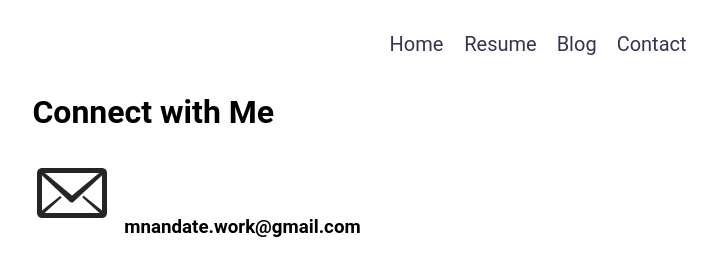
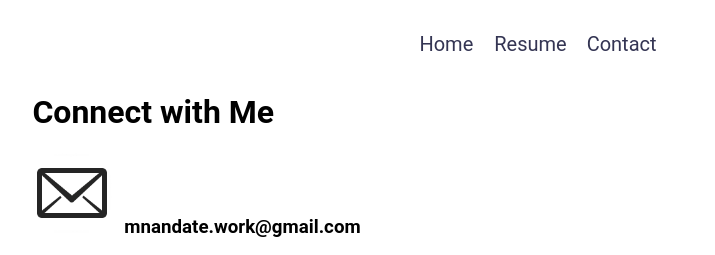
Before and after one commit to masatonandate/masato_website, a plain HTML site: page contact.html in a window 1280 px wide. Shown: the top 255 px of the page, without its empty margins (102-817 px from the left). Drawn offline with Linux system fonts and the light colour scheme.

Commit message:
commented out blog section

```diff
--- a/contact.html
+++ b/contact.html
@@ -9,7 +9,7 @@
             <ul class = "homepage_headertwo">
                 <li class = "homepage_link"><a href = "index.html"> Home </a></li>
                 <li class = "homepage_link"><a href = "resume.html">Resume</a></li>
-                <li class = "homepage_link"><a href = "blog.html"> Blog</a></li>
+                <!-- <li class = "homepage_link"><a href = "blog.html"> Blog</a></li> -->
                 <li class = "homepage_link"><a href = "contact.html"> Contact </a></li>
             </ul>
             <Title>Contact</Title>
```
Also changed, not shown: index.html (+1 -1 lines), resume.html (+1 -1 lines).
